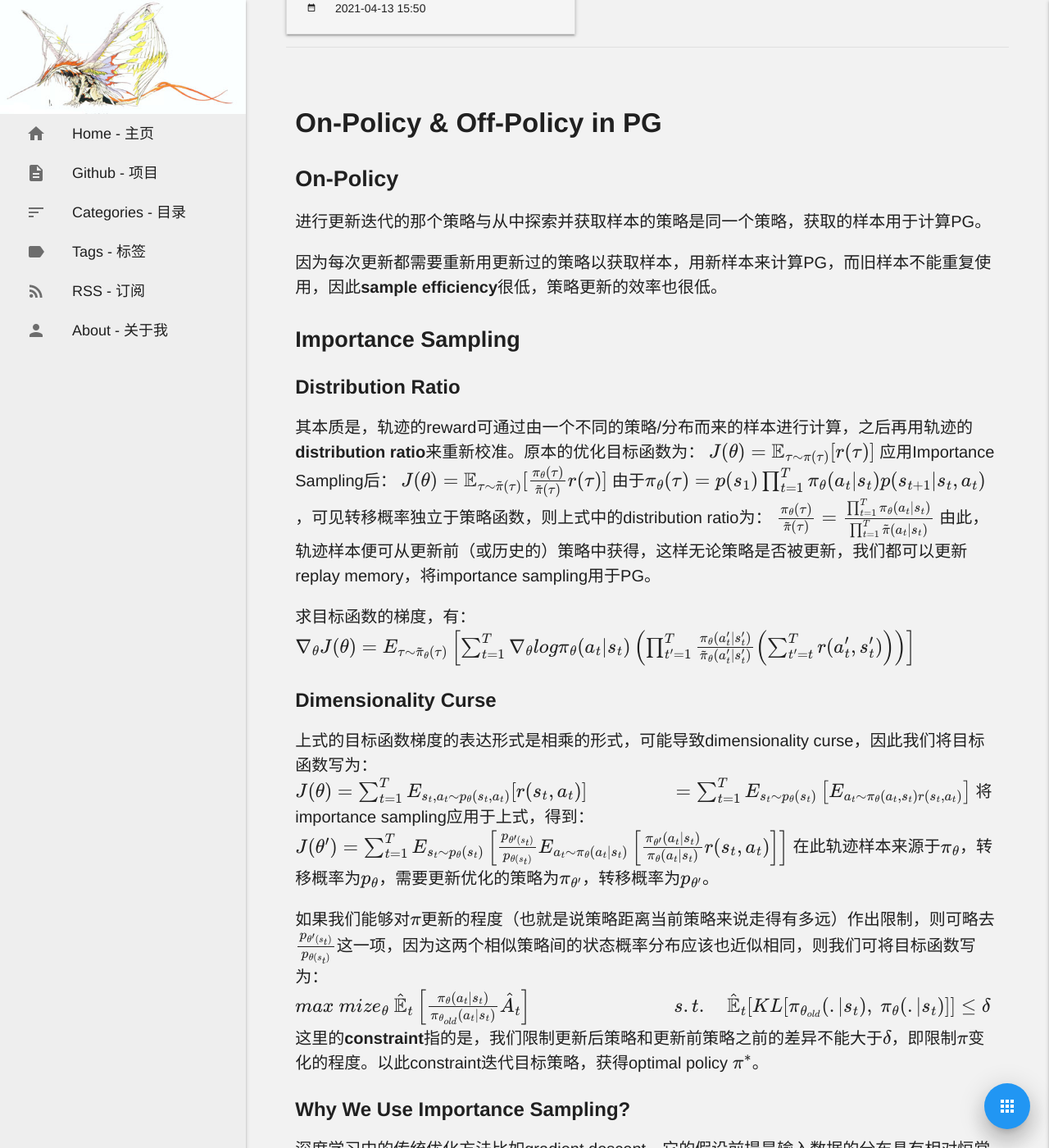
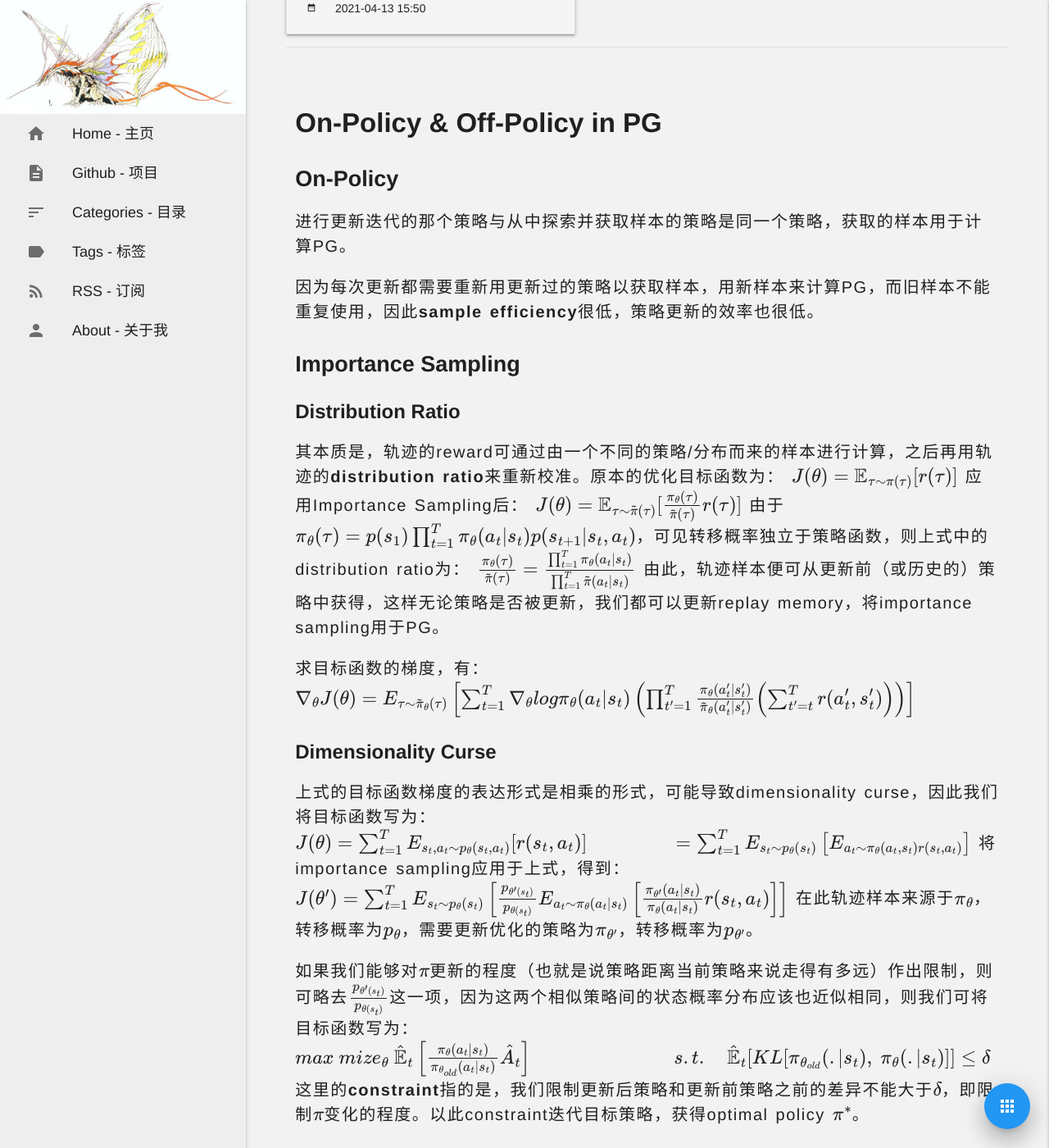
Before and after one commit to YunJin-Zhang/yunjin-zhang.github.io, a Jekyll site: the page built from _posts/2021-04-13-On-Policy-and-Off-Policy-in-PG.md, in a window 1280 px wide and 1400 px high, scrolled down 313 px. Shown: the whole window at 82% size. Built offline with Jekyll 4.4.1, drawn with Linux system fonts in a browser that asks for light colours; some web fonts are replaced; formulas are drawn with MathJax 3.

Commit message:
chang font to libianti

```diff
--- a/assets/css/page.sass
+++ b/assets/css/page.sass
@@ -2,10 +2,10 @@
 ---
 @font-face
   font-family: 'myfont'
-  src: url(/assets/fonts/RuiZiYunZiKuWeiTiGB.ttf)
+  src: url(/assets/fonts/RuiZiYunZiKuLiBianTiGBK.ttf)
 
 body
-  font-family: "Helvetica","Microsoft YaHei",myfont
+  font-family: "Helvetica",myfont,"Microsoft YaHei"
   display: flex
   min-height: 100vh
   flex-direction: column
@@ -104,13 +104,13 @@ header
       font-weight: bold
       line-height: 80px
       margin-top: 1em
-      font-family: "Helvetica","Microsoft YaHei",myfont
+      font-family: "Helvetica",myfont,"Microsoft YaHei"
     .head-message
       margin: 0
       font-size: 32px
       font-weight: bold
       font-style: italic
-      font-family: "Helvetica","Microsoft YaHei",myfont
+      font-family: "Helvetica",myfont,"Microsoft YaHei"
     .nav-wrapper
       height: 60%
       .container
@@ -217,7 +217,7 @@ footer
   .row
     margin-bottom: 0px
   .footer-message
-    font-family: "Helvetica","Microsoft YaHei",myfont
+    font-family: "Helvetica",myfont,"Microsoft YaHei"
     font-size: 1.6rem
     font-weight: bold
     margin: 0
--- a/assets/css/post.sass
+++ b/assets/css/post.sass
@@ -6,7 +6,7 @@
 
 @font-face
   font-family: 'myfont'
-  src: url(/assets/fonts/RuiZiYunZiKuWeiTiGB.ttf)
+  src: url(/assets/fonts/RuiZiYunZiKuLiBianTiGBK.ttf)
 
 @mixin transition($args...)
   -webkit-transition: $args
@@ -33,7 +33,7 @@
     color: #e0491f
 
 main
-  font-family: "Helvetica","Microsoft YaHei",myfont
+  font-family: "Helvetica",myfont,"Microsoft YaHei"
   a
     font-size: 18px
     color: #e0491f
@@ -120,6 +120,9 @@ main
         @include transition(all .3s ease-in-out)
 
   #post-content
+    p
+      letter-spacing: 1.5px
+      word-spacing: 2px
     table, th, td
       border: 1px solid #ccc
     table
```
Also changed, not shown: 1 other file.
